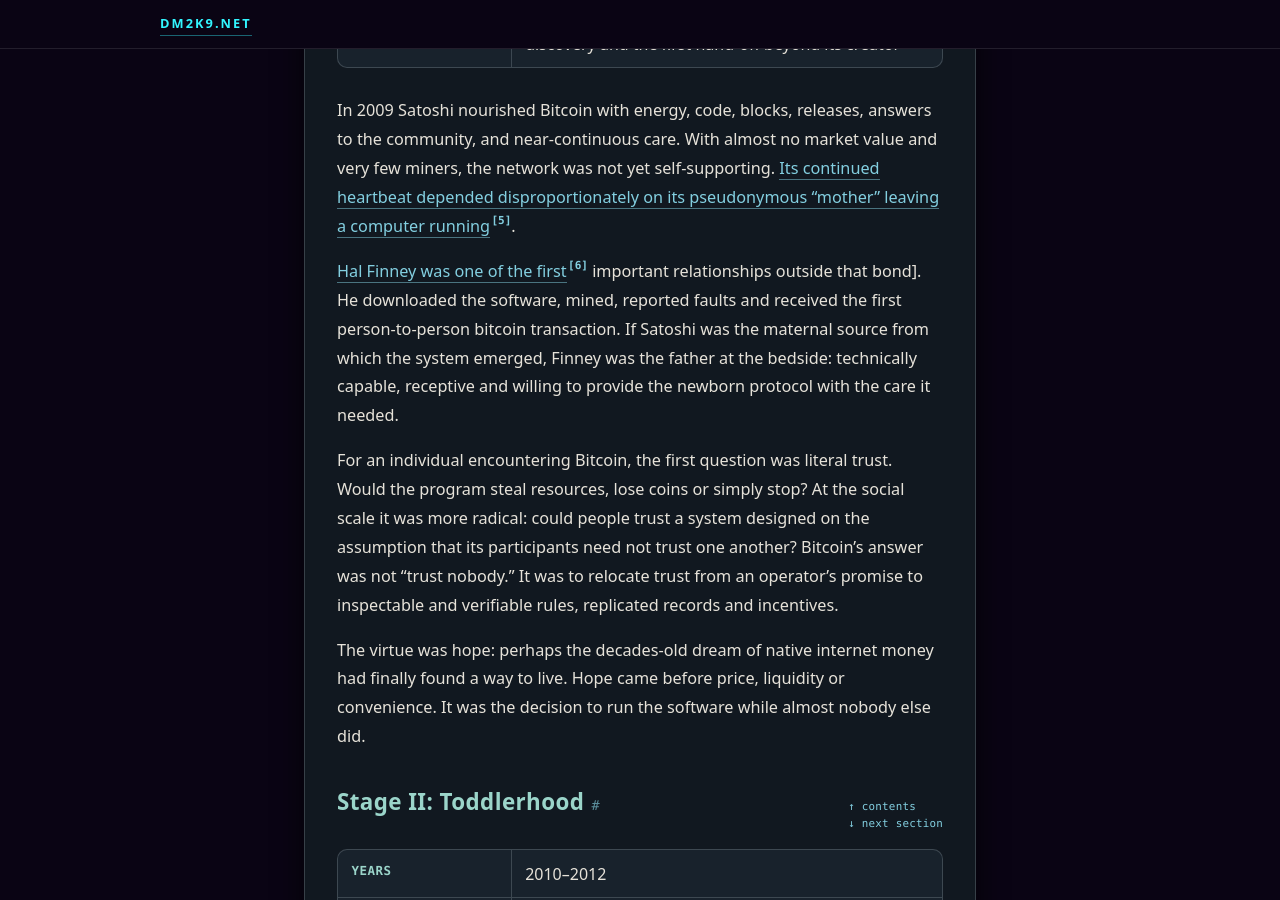
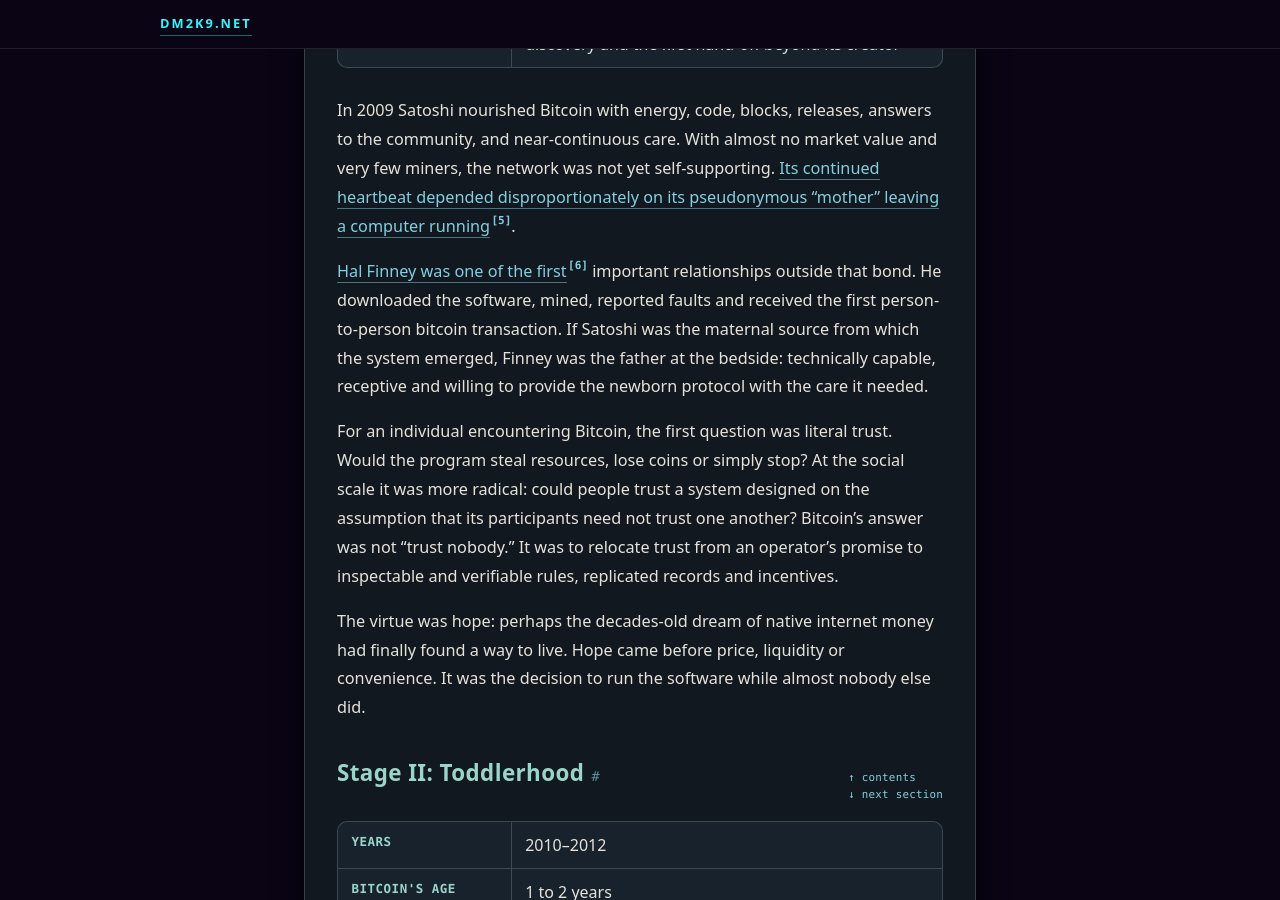
Before and after one commit to decent-money/decent-money.github.io, a Jekyll site: the page built from _posts/2026-08-11-the-life-and-times-of-the-thunderbolt-kid.md, in a window 1280 px wide and 900 px high, scrolled down 2314 px. Built offline with Jekyll 4.4.1, drawn with Linux system fonts in a browser that asks for light colours.

Commit message:
Remove ]

```diff
--- a/_posts/2026-08-11-the-life-and-times-of-the-thunderbolt-kid.md
+++ b/_posts/2026-08-11-the-life-and-times-of-the-thunderbolt-kid.md
@@ -46,7 +46,7 @@
 
 In 2009 Satoshi nourished Bitcoin with energy, code, blocks, releases, answers to the community, and near-continuous care. With almost no market value and very few miners, the network was not yet self-supporting. [Its continued heartbeat depended disproportionately on its pseudonymous "mother" leaving a computer running](https://blog.lopp.net/was-satoshi-a-greedy-miner/).
 
-[Hal Finney was one of the first](https://1stbitcoinminer.com/) important relationships outside that bond]. He downloaded the software, mined, reported faults and received the first person-to-person bitcoin transaction. If Satoshi was the maternal source from which the system emerged, Finney was the father at the bedside: technically capable, receptive and willing to provide the newborn protocol with the care it needed.
+[Hal Finney was one of the first](https://1stbitcoinminer.com/) important relationships outside that bond. He downloaded the software, mined, reported faults and received the first person-to-person bitcoin transaction. If Satoshi was the maternal source from which the system emerged, Finney was the father at the bedside: technically capable, receptive and willing to provide the newborn protocol with the care it needed.
 
 For an individual encountering Bitcoin, the first question was literal trust. Would the program steal resources, lose coins or simply stop? At the social scale it was more radical: could people trust a system designed on the assumption that its participants need not trust one another? Bitcoin's answer was not “trust nobody.” It was to relocate trust from an operator's promise to inspectable and verifiable rules, replicated records and incentives.
 
```
